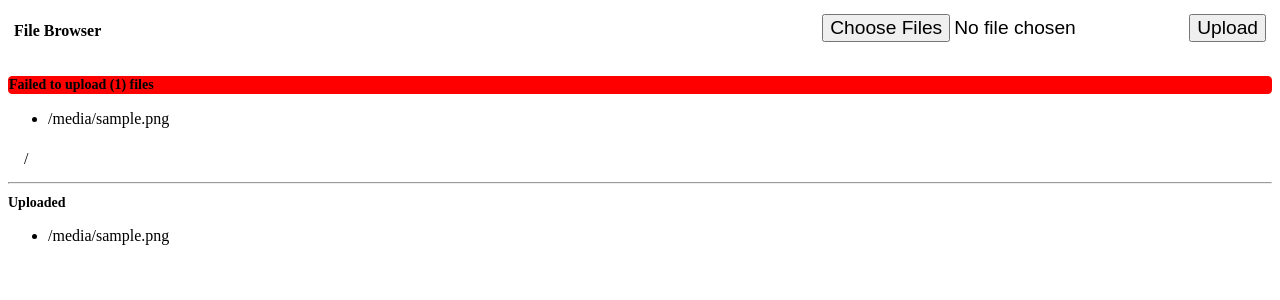
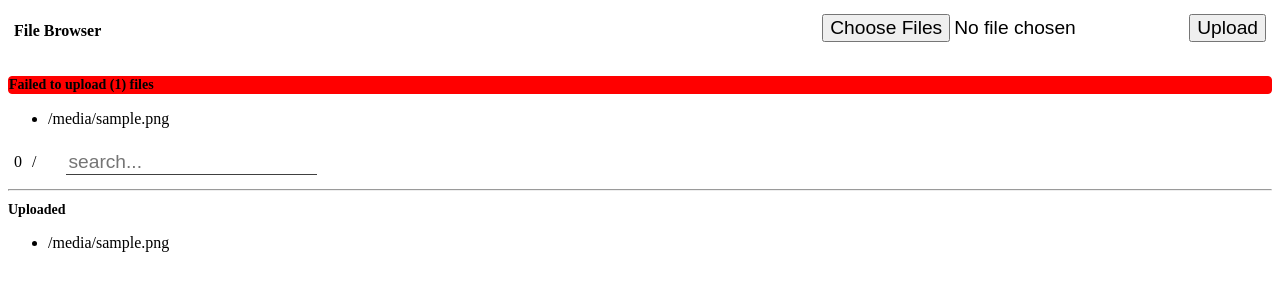
Before and after one commit to sbirmi/file-browser, a Flask app: template src/templates/index.html in a window 1280 px wide. Shown: the top 300 px of the page. Run offline with Flask 2, Linux system fonts and the light colour scheme; the template is opened without the code that fills it: most values are stand-ins (such as "Sample title", 1, 10 or a date in 2020); data that the repository does not hold is empty.

Commit message:
1. Ability to search in file date 2. Fix date banner display issue

```diff
--- a/src/main.py
+++ b/src/main.py
@@ -87,18 +87,27 @@
     """
     """
     args = request.args
+    search = str(args.get('search', ''))
     start = args.get('start', '0')
     count = args.get('count', '50')
 
     try:
         start = int(start)
+    except:
+        return jsonify(["ERROR", "Bad start index"])
+
+    try:
         count = int(count)
     except:
-        return jsonify(["ERROR", "Bad query"])
+        return jsonify(["ERROR", "Bad count"])
 
     store = Store()
     filters = {"deleted": False}
     file_data = store.get_db_data(**filters)
+
+    if search:
+        file_data = [fd for fd in file_data if
+                     search in str(fd.exif_img_create_date)]
 
     return jsonify(file_data[start:start + count])
 
--- a/src/templates/index.html
+++ b/src/templates/index.html
@@ -16,23 +16,28 @@
 .ui_tile {float: left; width: 250px; height: 250px; background-color: #e0e0e0; border-radius: 5px; margin: 5px; white-space: nowrap; text-align: center;}
 .ui_tile_align_span {display: inline-block; height: 100%; vertical-align: middle;}
 .ui_thumbnail_img {vertical-align: middle;}
+
+.ui_search {font-size: 120%; display: block; border: none; border-bottom: solid 1px #404040;}
+.ui_search_feedback {font-style: italic; text-color: #ff8080;}
 </style>
 
 <script>
 
+   const MIN_SEARCH_LENGTH = 3;
+
    let month_repr = {
-      1: "Jan",
-      2: "Feb",
-      3: "Mar",
-      4: "Apr",
-      5: "May",
-      6: "Jun",
-      7: "Jul",
-      8: "Aug",
-      9: "Sep",
-      10: "Oct",
-      11: "Nov",
-      12: "Dec"};
+      0: "Jan",
+      1: "Feb",
+      2: "Mar",
+      3: "Apr",
+      4: "May",
+      5: "Jun",
+      6: "Jul",
+      7: "Aug",
+      8: "Sep",
+      9: "Oct",
+      10: "Nov",
+      11: "Dec"};
 
    // -------------------------------------------
    // UI helper fns
@@ -100,11 +105,21 @@
          this.fdata = [];
          this.section_by_date = {};
 
-         this.ui = document.getElementById("ui_file_list_new");
+         this.ui = document.getElementById("ui_file_list");
       }
 
       count() {
-            return this.fdata.length;
+         return this.fdata.length;
+      }
+
+      clear() {
+         this.fdata = [];
+         this.section_by_date = {};
+         del_all_children(this.ui);
+
+         let ui_showing_count = document.getElementById("ui_showingcount");
+         del_all_children(ui_showing_count);
+         ui_showing_count.appendChild(ui_div(ui_text(store.count())));
       }
 
       new_tile(tile) {
@@ -154,8 +169,7 @@
          // Sample input: 2022:01:03 20:19:03-08:00
          let dttm = this.fimgtime.split(" ");
          let dtargs = dttm[0].split(":");
-         this.file_date = new Date(dtargs[0], dtargs[1], dtargs[2]);
-
+         this.file_date = new Date(dtargs[0] * 1, dtargs[1] * 1 - 1, dtargs[2] * 1);
 
          this.section = null;
 
@@ -232,11 +246,14 @@
    }
 
    class Query extends HttpRequest {
-      constructor() {
+      constructor(search_text) {
          super();
 
          this.start = 0;   // Items to get start at this index
          this.count = 50; // Number of items to fetch from the server
+
+         this.search_text = search_text;
+         console.log("Searching for: " + search_text);
 
          this.last_query_start_at = null;
          this.do_request();
@@ -256,13 +273,18 @@
          //    ]
          //
          //    []  < No more data to send
+
+         let ui_search_feedback = document.getElementById("ui_search_feedback");
+         del_all_children(ui_search_feedback);
          if (response [0] == "ERROR") {
-            alert(response[1]);
+            ui_search_feedback.appendChild(ui_text(response[1]));
             return;
          }
 
          if (this.start == 0) {
+            store.clear();
          }
+
          if (store.count() != this.start) {
             console.log("Items in store: " + store.count());
             console.log("this.start: " + this.start);
@@ -295,7 +317,9 @@
          }
 
          this.last_query_start_at = this.start;
-         super.do_request("/db", {"start": this.start, "count": this.count});
+         super.do_request("/db", {"start": this.start,
+                                  "count": this.count,
+                                  "search": this.search_text});
       }
    }
 
@@ -344,11 +368,11 @@
    function init() {
       store = new Store();
       db_stats_query = new DbStats();
-      query_start();
+      search();
    }
 
-   function query_start() {
-      current_query = new Query();
+   function query_start(txt) {
+      current_query = new Query(txt);
    }
 
    function query_more_hits() {
@@ -356,6 +380,30 @@
          return;
       }
       current_query.do_request();
+   }
+
+   function search() {
+      if (search.last_text == null) {
+         search.last_text = null;
+      }
+
+      let ui_search = document.getElementById("ui_search");
+      let search_text = ui_search.value;
+      let last_text = search.last_text;
+
+      if (last_text != null && last_text.length < MIN_SEARCH_LENGTH) {
+         last_text = "";
+      }
+      if (search_text.length < MIN_SEARCH_LENGTH) {
+         search_text = "";
+      }
+
+      if (last_text == search_text) {
+         return;
+      }
+
+      query_start(search_text);
+      search.last_text = search_text;
    }
 
    // -------------------------------------------
@@ -409,11 +457,12 @@
          <td>/</td>
          <td id="ui_filecount"></td>
          <td id="ui_upload_dir_du"></td>
+         <td><input type="text" id="ui_search" class="ui_search" placeholder="search..." oninput="search();"><label id="ui_search_feedback" class="ui_search_feedback"></label></td>
       </tr>
    </table>
 
    <!-- file listing -->
-   <div width="100%" id="ui_file_list_new"></div>
+   <div width="100%" id="ui_file_list"></div>
 
    <hr>
 
```
